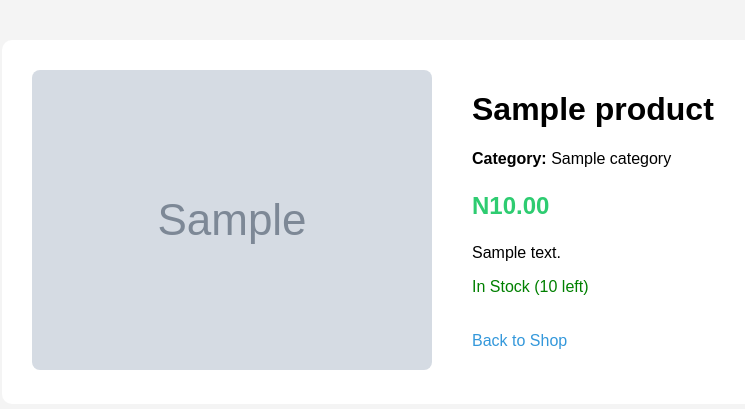
After one commit to Obinna32/Ecomart, a Django app: a page that uses shop/templates/shop/product/detail.html in a window 1280 px wide. The commit adds this page. Shown: the top 409 px of the page, without its empty margins (38-783 px from the left). Run offline with Django 5.2, Linux system fonts and the light colour scheme; tables that the repository leaves empty hold one stand-in row (values such as "Sample post"); grey boxes marked "Sample" are stand-in pictures.

Commit message:
feat: add product detail view and dynamic linking

```diff
--- /dev/null
+++ b/shop/templates/shop/product/detail.html
@@ -0,0 +1,67 @@
+<!DOCTYPE html>
+<html lang="en">
+<head>
+    <meta charset="UTF-8">
+    <meta name="viewport" content="width=device-width, initial-scale=1.0">
+    <title>{{product.name}}</title>
+    <style>
+        body{
+            font-family: sans-serif;
+            margin: 40px;
+            background: #f4f4f4;
+        }
+        .container{
+            background: white;
+            padding: 30px;
+            border-radius: 10px;
+            display: flex;
+            gap: 40px;
+        }
+        .image-section img{
+            max-width: 400px;
+            border-radius: 8px;
+        }
+        .info-section{
+            max-width: 500px;
+        }
+        .price{
+            font-size: 1.5rem;
+            color: #2ecc71;
+            font-weight: bold;
+        }
+        .btn-back{
+            display: inline-block;
+            margin-top: 20px;
+            text-decoration: none;
+            color: #3498db;
+        }
+    </style>
+</head>
+<body>
+    <div class="container">
+        <div class = "image-section">
+            {% if product.image %}
+                <img src="{{product.image.url}}" alt="{{product.name}}">
+            {% endif %}
+        </div>
+
+        <div class ="info-section">
+            <h1>{{ product.name }}</h1>
+            <p><strong>Category: </strong> {{product.category.name}}</p>
+            <p class="price">N{{product.price}}</p>
+            <p>{{product.description|linebreaks}}</p>
+
+            <p>
+                {% if product.stock > 0 %}
+                    <span style="color: green;">In Stock ({{ product.stock }} left)</span>
+                {% else %}
+                    <span style="color:red;">Out of Stock</span>
+                {% endif %}
+            </p>
+
+            <a href= "{% url "shop:product_list" %}" class="btn-back"> Back to Shop</a>
+        </div>
+
+    </div>
+</body>
+</html>
--- a/shop/templates/shop/product/list.html
+++ b/shop/templates/shop/product/list.html
@@ -52,7 +52,7 @@
                 {% if product.image %}
                     <img src="{{ product.image.url }}" alt="{{ product.name }}">
                 {% endif %}
-                <h3>{{ product.name }}</h3>
+                <h3><a href="{% url "shop:product_detail" product.id product.slug %}">{{ product.name }}</a></h3>
                 <p class="price">N{{ product.price }}</p>
             </div>
         {% empty %}
--- a/shop/urls.py
+++ b/shop/urls.py
@@ -6,4 +6,5 @@ app_name = 'shop'
 urlpatterns = [
     path('', views.product_list, name='product_list'),
     path('<slug:category_slug>/', views.product_list, name='product_list_by_category'),
+    path('<int:id>/<slug:slug>/', views.product_detail, name='product_detail'),
 ]
--- a/shop/views.py
+++ b/shop/views.py
@@ -16,3 +16,8 @@ def product_list(request, category_slug=None):
         'categories': categories,
         'products': products
     })
+
+def product_detail(request, id, slug):
+    product = get_object_or_404(Product, id=id, slug=slug, available=True)
+
+    return render(request, 'shop/product/detail.html', {'product':product})
```
